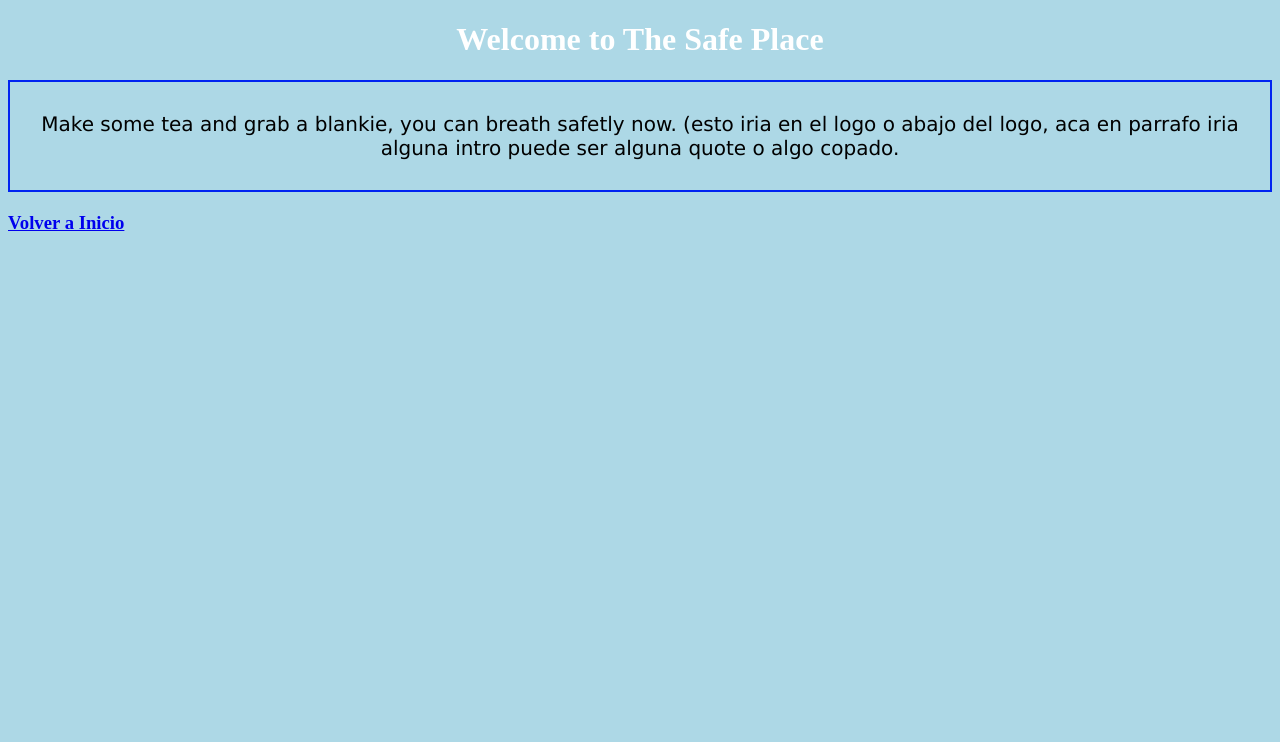
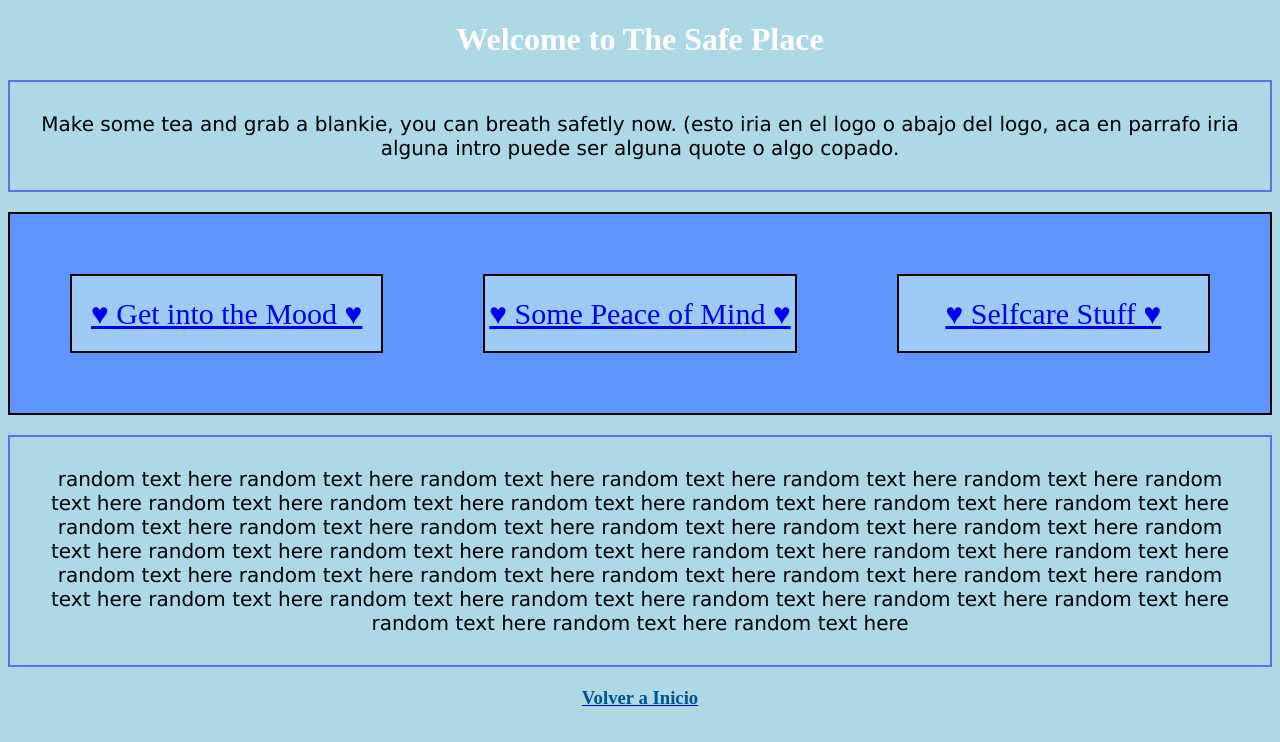
Before and after one commit to carol1nn3/safe-place, a plain HTML site: page index.html in a window 1280 px wide. Drawn offline with Linux system fonts and the light colour scheme; files that its build step writes are made by us from their sources.

Commit message:
second commit

```diff
--- a/css/styles.css
+++ /dev/null
@@ -1,26 +0,0 @@
-body {
-  background-color: lightblue;
-
-}
-
-div {
- background-image: (url="https://i.pinimg.com/originals/85/11/c2/8511c2ada6a273e8a4ef0dd97b41357c.jpg")
-}
-
-h1 {
-  color: white;
-  text-align: center;
-}
-
-h2 {
-  color: rgb(0, 84, 139);
-  text-align: center;
-}
-
-p {
-  font-family: verdana;
-  font-size: 20px;
-  text-align: center;
-  border: 2px solid rgb(0, 36, 241);
-  padding: 30px;
-}
--- a/index.html
+++ b/index.html
@@ -7,15 +7,37 @@
     <meta name="author" content="Carolinne Lovecraft" />
   </head>
   <body>
-    <div class="contenedor">
+    <div>
       <h1 id="Inicio">Welcome to The Safe Place</h1>
       <p>
         Make some tea and grab a blankie, you can breath safetly now. (esto iria
         en el logo o abajo del logo, aca en parrafo iria alguna intro puede ser
         alguna quote o algo copado.
       </p>
+    </div>
 
-      <a href="#Inicio"><h3>Volver a Inicio</h3></a>
+    <div class="flex-container">
+      <div><a href="./music.html">♥ Get into the Mood ♥</a></div>
+      <div><a href="./tips.html">♥ Some Peace of Mind ♥</a></div>
+      <div><a href="./art.html">♥ Selfcare Stuff ♥</a></div>
     </div>
+
+    <div>
+      <p>
+        random text here random text here random text here random text here
+        random text here random text here random text here random text here
+        random text here random text here random text here random text here
+        random text here random text here random text here random text here
+        random text here random text here random text here random text here
+        random text here random text here random text here random text here
+        random text here random text here random text here random text here
+        random text here random text here random text here random text here
+        random text here random text here random text here random text here
+        random text here random text here random text here random text here
+        random text here random text here
+      </p>
+    </div>
+
+    <a href="#Inicio"><h3>Volver a Inicio</h3></a>
   </body>
 </html>
--- /dev/null
+++ b/styles.css
@@ -0,0 +1,47 @@
+body {
+  background-color: lightblue;
+  font-style: verdana;
+}
+
+
+.flex-container {
+  display: flex;
+  justify-content: center;
+  background-color:rgb(94, 150, 253);
+  padding: 10px;
+  border: 2px solid black;
+}
+
+.flex-container div {
+  background-color: rgb(158, 203, 245);
+  width: 400px;
+  margin: 50px;
+  text-align: center;
+  line-height: 75px;
+  font-size: 30px;
+  font-style: verdana;
+  border: 2px solid black;
+}
+
+h1 {
+  color: rgb(255, 255, 255);
+  text-align: center;
+}
+
+h2 {
+  color: rgb(0, 84, 139);
+  text-align: center;
+}
+
+h3 {
+  color: rgb(0, 84, 139);
+  text-align: center;
+}
+
+p {
+  font-family: verdana;
+  font-size: 20px;
+  text-align: center;
+  border: 2px solid rgb(90, 112, 240);
+  padding: 30px;
+}
```
Also changed, not shown: art.html (added, +16 -0 lines), music.html (added, +16 -0 lines), tips.html (added, +20 -0 lines).
